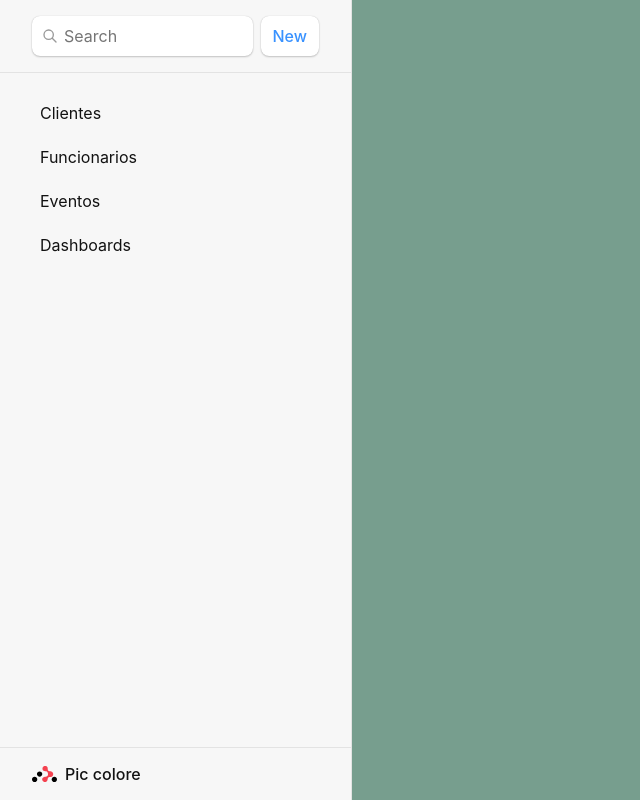
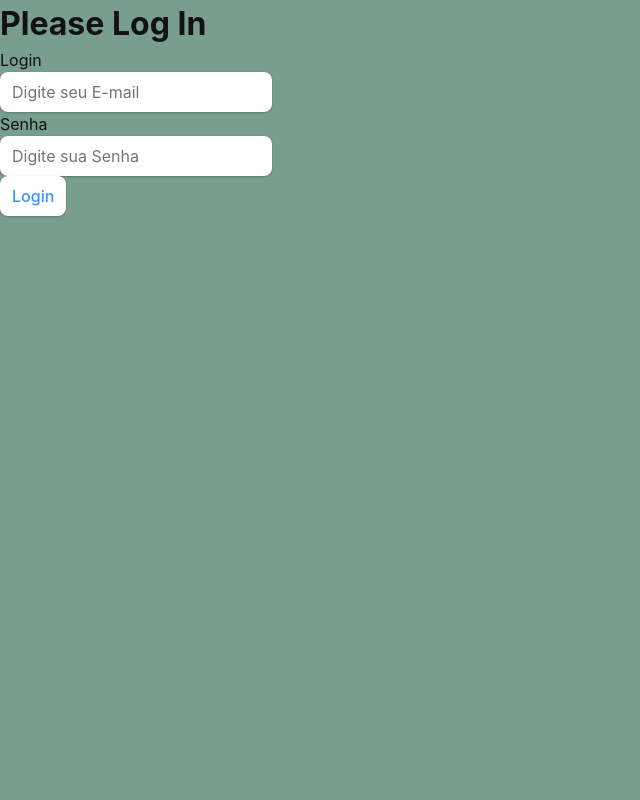
Before and after one commit to HugoluizMTB/PicColore---Frontend, a React (Vite) app: page / in a window 1280 px wide. Shown: the whole page, without its empty margins (0-640 px from the left). Built offline with nearby package versions, Linux system fonts and the light colour scheme.

Commit message:
Login update

```diff
--- a/src/components/Login.jsx
+++ b/src/components/Login.jsx
@@ -1,37 +1,55 @@
 import React, { useState } from "react";
+import useAuth from "../hooks/useAuth";
+import { Link, useNavigate } from "react-router-dom";
 
 export default function Login() {
+  const { signin } = useAuth();
+  const navigate = useNavigate();
+
+  const [email, setEmail] = useState("");
+  const [senha, setSenha] = useState("");
+  const [error, setError] = useState("");
   const [username, setUserName] = useState();
   const [password, setPassword] = useState();
 
-  const handleSubmit = async (e) => {
-    e.preventDefault();
-    const token = await loginUser({
-      username,
-      password,
-    });
+  const handleLogin = () => {
+    if (!email | !senha) {
+      setError("Preencha todos os campos");
+      return;
+    }
 
-    console.log("pedido de login feito");
-    console.log(token);
+    const res = signin(email, senha);
+
+    if (res) {
+      setError(res);
+      return;
+    }
+
+    navigate("/");
   };
 
   return (
     <div>
       <h1>Please Log In</h1>
-      <form onSubmit={handleSubmit}>
+      <form onSubmit={handleLogin}>
         <label>
           <p>Login</p>
-          <input type="text" onChange={(e) => setUserName(e.target.value)} />
+          <input type="email"
+            placeholder="Digite seu E-mail"
+            value={email}
+            onChange={(e) => [setEmail(e.target.value), setError("")]} />
         </label>
         <label>
           <p>Senha</p>
           <input
             type="password"
-            onChange={(e) => setPassword(e.target.value)}
+            placeholder="Digite sua Senha"
+            value={senha}
+            onChange={(e) => [setSenha(e.target.value), setError("")]}
           />
         </label>
         <div>
-          <button type="submit">Submit</button>
+          <button type="submit">Login</button>
         </div>
       </form>
     </div>
--- /dev/null
+++ b/src/components/SignUp.jsx
@@ -0,0 +1,67 @@
+import React, { useState } from "react";
+import { Link, useNavigate } from "react-router-dom";
+import useAuth from "../hooks/useAuth";
+
+const Signup = () => {
+    const [email, setEmail] = useState("");
+    const [emailConf, setEmailConf] = useState("");
+    const [senha, setSenha] = useState("");
+    const [error, setError] = useState("");
+    const navigate = useNavigate();
+
+    const { signup } = useAuth();
+
+    const handleSignup = () => {
+        if (!email | !emailConf | !senha) {
+            setError("Preencha todos os campos");
+            return;
+        } else if (email !== emailConf) {
+            setError("Os e-mails não são iguais");
+            return;
+        }
+
+        const res = signup(email, senha);
+
+        if (res) {
+            setError(res);
+            return;
+        }
+
+        alert("Usuário cadatrado com sucesso!");
+        navigate("/");
+    };
+
+    return (
+        <div>
+
+            <form onSubmit={handleSignup}>
+            <input
+                type="email"
+                placeholder="Digite seu E-mail"
+                value={email}
+                onChange={(e) => [setEmail(e.target.value), setError("")]}
+            />
+            <input
+                type="email"
+                placeholder="Confirme seu E-mail"
+                value={emailConf}
+                onChange={(e) => [setEmailConf(e.target.value), setError("")]}
+            />
+            <input
+                type="password"
+                placeholder="Digite sua Senha"
+                value={senha}
+                onChange={(e) => [setSenha(e.target.value), setError("")]}
+            />
+
+            <button type="submit" Text="Inscrever-se" />
+            </form>
+
+
+        </div>
+
+
+    );
+};
+
+export default Signup;
--- a/src/main.jsx
+++ b/src/main.jsx
@@ -9,14 +9,21 @@ import Clients from "./routes/Clients";
 import Events from "./routes/Events";
 import Users from "./routes/Users";
 import Reports from "./routes/Reports";
+import { AuthProvider } from "./Contexts/auth";
+import useAuth from "./hooks/useAuth";
+import LoginPage from "./pages/LoginPage";
+import SignUpPage from "./pages/SignUpPage";
 
+const Private = ({ Item }) => {
+  const { signed } = useAuth();
 
-import { ProSidebarProvider } from "react-pro-sidebar";
+  return signed > 0 ? <Item /> : <LoginPage />;
+};
 
 const router = createBrowserRouter([
   {
     path: "/",
-    element: <Root />,
+    element:  <Private Item={<Root />} />,
     errorElement: <ErrorPage />,
     loader: rootLoader,
     children: [
@@ -42,10 +49,17 @@ const router = createBrowserRouter([
     path: "clients",
     element: <Clients />,
   },
+  {
+    path: "signup",
+    element: <SignUpPage />,
+  },
 ]);
 
 ReactDOM.createRoot(document.getElementById("root")).render(
   <React.StrictMode>
-    <RouterProvider router={router} />
+    <AuthProvider>
+      <RouterProvider router={router} />
+    </AuthProvider>
+
   </React.StrictMode>
 );
--- a/src/pages/LoginPage.jsx
+++ b/src/pages/LoginPage.jsx
@@ -1,10 +1,13 @@
 import React from "react";
-import style from '../styles/'
+
+import Login from "../components/Login";
 
 const LoginPage = () => {
     return (
         <div>
-
+            <Login/>
         </div>
     )
 }
+
+export default LoginPage
--- /dev/null
+++ b/src/pages/SignUpPage.jsx
@@ -0,0 +1,13 @@
+import React from "react";
+
+import SignUp from "../components/SignUp";
+
+const LoginPage = () => {
+    return (
+        <div>
+            <SignUp/>
+        </div>
+    )
+}
+
+export default SignUp
```
